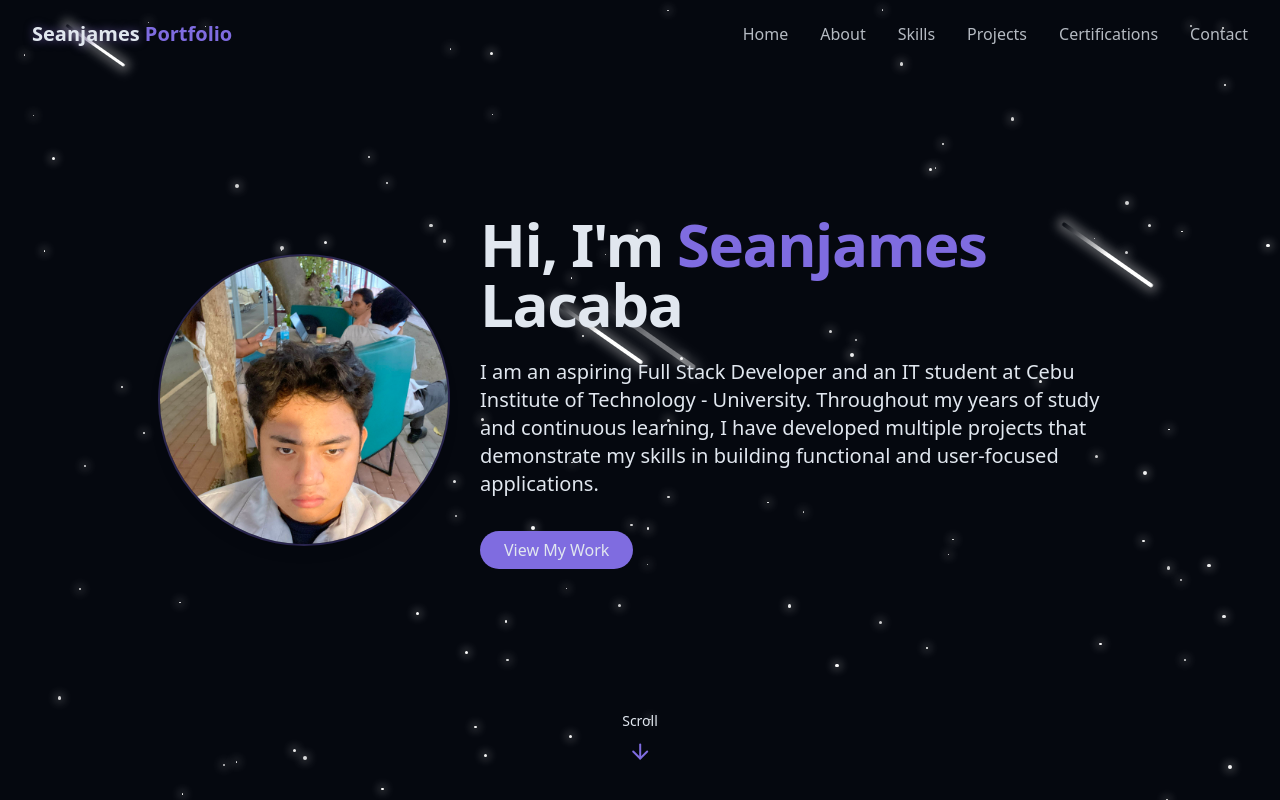
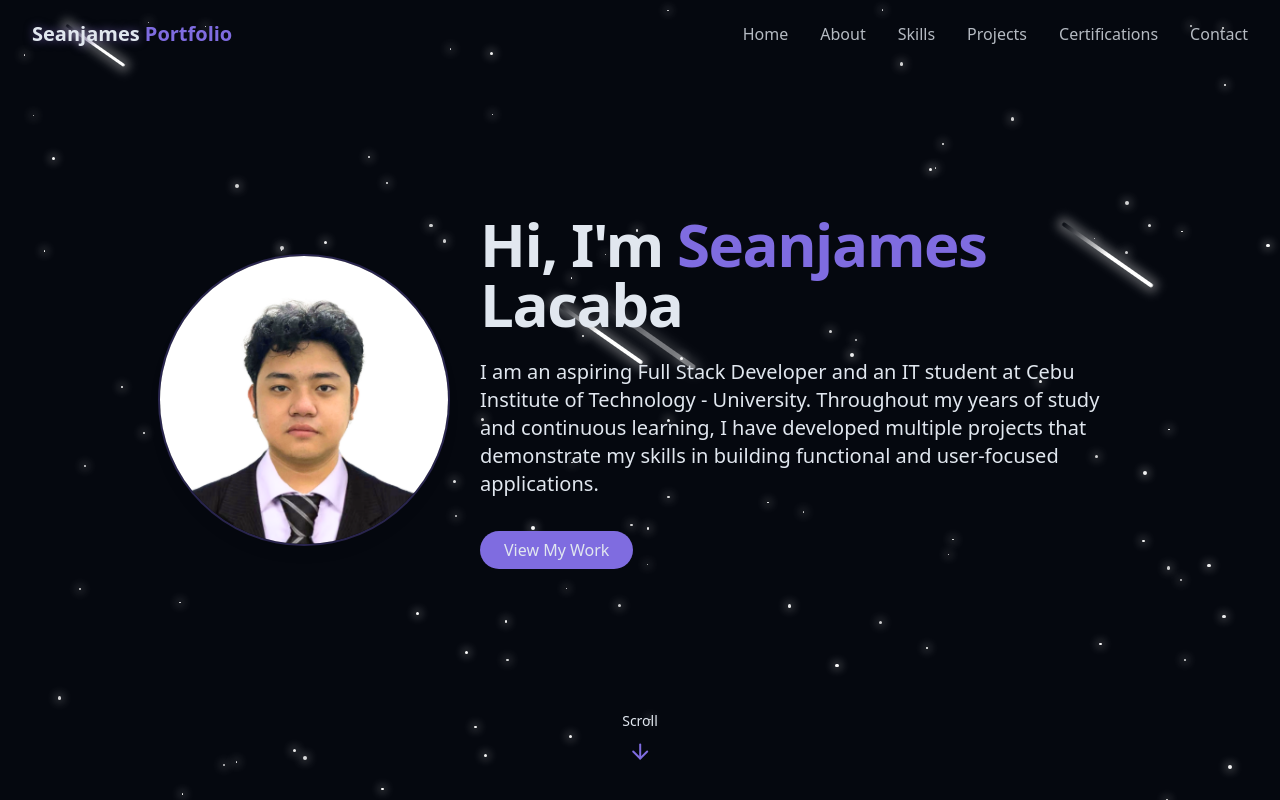
Before and after one commit to Seanicks/portfolio, a React (Vite) app: page / in a window 1280 px wide. Shown: the top 800 px of the page. Built offline with nearby package versions, Linux system fonts and the light colour scheme.

Commit message:
updateprofile

```diff
--- a/index.html
+++ b/index.html
@@ -2,7 +2,7 @@
 <html lang="en">
   <head>
     <meta charset="UTF-8" />
-    <link rel="icon" type="image/svg+xml" href="/Vercel_favicon.svg" />
+    <link rel="icon" type="image/svg+xml" href="/dragon-ball-goku-seeklogo.png" />
     <meta name="viewport" content="width=device-width, initial-scale=1.0" />
     <title>Seanjames| Fullstack Developer Portfolio</title>
   </head>
--- a/src/components/HeroSection.jsx
+++ b/src/components/HeroSection.jsx
@@ -11,7 +11,7 @@ export const HeroSection = () => {
           {/* Profile image on the left */}
           <div className="flex-shrink-0 mt-4 md:mt-0 mx-auto md:mx-0">
             <img
-              src="/seanjames.jpg"
+              src="/sean.png"
               alt="Seanjames Lacaba"
               className="w-20 h-20 sm:w-28 sm:h-28 md:w-48 md:h-48 lg:w-72 lg:h-72 rounded-full object-cover shadow-lg ring-2 ring-primary/30"
             />
```
Also changed, not shown: public/dragon-ball-goku-seeklogo.png (added), public/sean.png (added).
